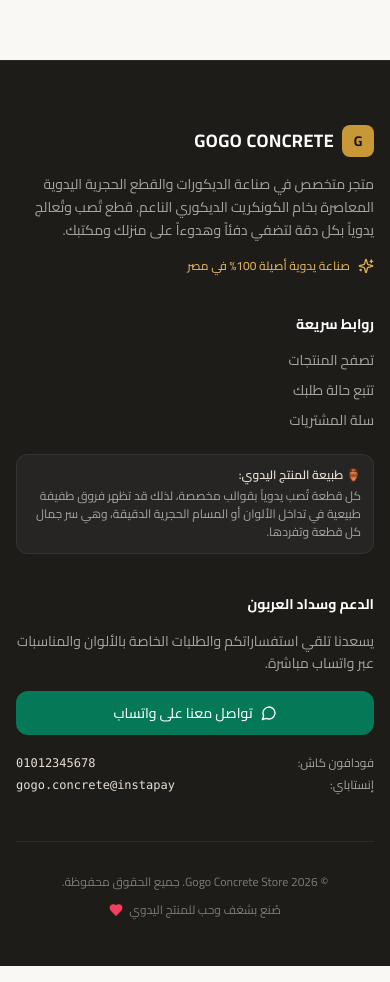
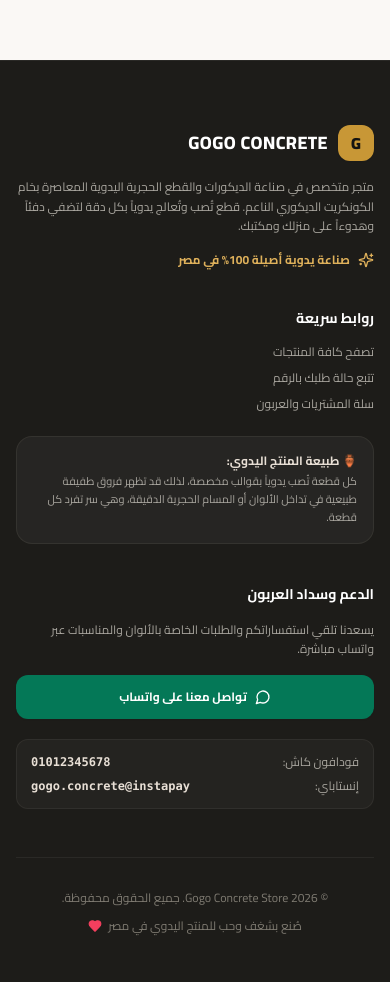
Before and after one commit to moraamasr7/GoGo_Store, a Next.js app: page / in a window 390 px wide. Shown: the part 2340-3322 px from the top of the page. Built offline with nearby package versions, Linux system fonts and the light colour scheme; no server answers; the database is empty.

Commit message:
style(ux): polish typography, touch feedback, and responsive layout for human-centered UX

```diff
--- a/components/layout/Footer.tsx
+++ b/components/layout/Footer.tsx
@@ -9,22 +9,22 @@
   const whatsappUrl = generateWhatsAppInquiryUrl(settings.whatsapp_number);
 
   return (
-    <footer className="bg-stone-900 text-stone-300 pt-16 pb-12 mt-20 border-t border-stone-800">
+    <footer className="bg-stone-900 dark:bg-stone-950 text-stone-300 pt-16 pb-12 mt-20 border-t border-stone-800 dark:border-stone-800/80 transition-colors">
       <div className="max-w-6xl mx-auto px-4 sm:px-6">
         <div className="grid grid-cols-1 md:grid-cols-3 gap-10 pb-12 border-b border-stone-800">
 
           {/* Brand & Handmade statement */}
           <div>
-            <div className="flex items-center gap-2 mb-4">
-              <div className="w-8 h-8 rounded-lg bg-brass-500 flex items-center justify-center text-stone-950 font-bold text-sm">
+            <div className="flex items-center gap-2.5 mb-4">
+              <div className="w-9 h-9 rounded-xl bg-brass-500 flex items-center justify-center text-stone-950 font-black text-base shadow-sm">
                 G
               </div>
-              <h3 className="font-bold text-white text-lg tracking-wide">GOGO CONCRETE</h3>
+              <h3 className="font-extrabold text-white text-lg tracking-wide">GOGO CONCRETE</h3>
             </div>
-            <p className="text-stone-400 text-sm leading-relaxed mb-4">
+            <p className="text-stone-400 text-xs sm:text-sm leading-relaxed mb-4">
               متجر متخصص في صناعة الديكورات والقطع الحجرية اليدوية المعاصرة بخام الكونكريت الديكوري الناعم. قطع تُصب وتُعالج يدوياً بكل دقة لتضفي دفئاً وهدوءاً على منزلك ومكتبك.
             </p>
-            <div className="flex items-center gap-2 text-xs text-brass-400 font-medium">
+            <div className="flex items-center gap-2 text-xs text-brass-400 font-bold">
               <Sparkles className="w-4 h-4" />
               <span>صناعة يدوية أصيلة 100% في مصر</span>
             </div>
@@ -33,28 +33,28 @@
           {/* Quick Links & Policy */}
           <div>
             <h4 className="font-bold text-white text-sm mb-4">روابط سريعة</h4>
-            <ul className="space-y-2.5 text-sm text-stone-400">
+            <ul className="space-y-2.5 text-xs sm:text-sm text-stone-400">
               <li>
-                <Link href="/products" className="hover:text-sand-100 transition-colors">
-                  تصفح المنتجات
+                <Link href="/products" className="hover:text-sand-100 dark:hover:text-brass-300 transition-colors">
+                  تصفح كافة المنتجات
                 </Link>
               </li>
               <li>
-                <Link href="/order/track" className="hover:text-sand-100 transition-colors">
-                  تتبع حالة طلبك
+                <Link href="/order/track" className="hover:text-sand-100 dark:hover:text-brass-300 transition-colors">
+                  تتبع حالة طلبك بالرقم
                 </Link>
               </li>
               <li>
-                <Link href="/cart" className="hover:text-sand-100 transition-colors">
-                  سلة المشتريات
+                <Link href="/cart" className="hover:text-sand-100 dark:hover:text-brass-300 transition-colors">
+                  سلة المشتريات والعربون
                 </Link>
               </li>
             </ul>
 
-            <div className="mt-6 p-3 rounded-xl bg-stone-800/80 border border-stone-700/60 text-xs text-stone-300">
-              <p className="font-semibold text-sand-200 mb-1">🏺 طبيعة المنتج اليدوي:</p>
-              <p className="leading-normal text-stone-400">
-                كل قطعة تُصب يدوياً بقوالب مخصصة، لذلك قد تظهر فروق طفيفة طبيعية في تداخل الألوان أو المسام الحجرية الدقيقة، وهي سر جمال كل قطعة وتفردها.
+            <div className="mt-6 p-4 rounded-2xl bg-stone-800/80 dark:bg-stone-900 border border-stone-700/60 text-xs text-stone-300 space-y-1">
+              <p className="font-bold text-sand-200 dark:text-brass-400">🏺 طبيعة المنتج اليدوي:</p>
+              <p className="leading-relaxed text-stone-400 text-[11px]">
+                كل قطعة تُصب يدوياً بقوالب مخصصة، لذلك قد تظهر فروق طفيفة طبيعية في تداخل الألوان أو المسام الحجرية الدقيقة، وهي سر تفرد كل قطعة.
               </p>
             </div>
           </div>
@@ -62,7 +62,7 @@
           {/* Customer Support & Payment */}
           <div>
             <h4 className="font-bold text-white text-sm mb-4">الدعم وسداد العربون</h4>
-            <p className="text-sm text-stone-400 mb-4 leading-relaxed">
+            <p className="text-xs sm:text-sm text-stone-400 mb-4 leading-relaxed">
               يسعدنا تلقي استفساراتكم والطلبات الخاصة بالألوان والمناسبات عبر واتساب مباشرة.
             </p>
 
@@ -70,20 +70,20 @@
               href={whatsappUrl}
               target="_blank"
               rel="noopener noreferrer"
-              className="inline-flex items-center justify-center gap-2 w-full py-3 px-4 rounded-xl bg-emerald-700 hover:bg-emerald-600 text-white font-medium text-sm transition-colors shadow-sm"
+              className="inline-flex items-center justify-center gap-2 w-full py-3.5 px-4 rounded-xl bg-emerald-700 hover:bg-emerald-600 text-white font-bold text-xs sm:text-sm transition-all shadow-sm active:scale-95"
             >
               <MessageCircle className="w-4 h-4" />
               <span>تواصل معنا على واتساب</span>
             </a>
 
-            <div className="mt-5 text-xs text-stone-400 space-y-1.5">
-              <div className="flex justify-between">
+            <div className="mt-5 text-xs text-stone-400 space-y-2 bg-stone-800/60 dark:bg-stone-900 p-3.5 rounded-xl border border-stone-700/50">
+              <div className="flex justify-between items-center">
                 <span>فودافون كاش:</span>
-                <span className="font-mono text-sand-200" dir="ltr">{settings.vodafone_cash}</span>
+                <span className="font-mono font-bold text-sand-200 dark:text-white" dir="ltr">{settings.vodafone_cash}</span>
               </div>
-              <div className="flex justify-between">
+              <div className="flex justify-between items-center">
                 <span>إنستاباي:</span>
-                <span className="font-mono text-sand-200" dir="ltr">{settings.instapay}</span>
+                <span className="font-mono font-bold text-sand-200 dark:text-white" dir="ltr">{settings.instapay}</span>
               </div>
             </div>
           </div>
@@ -94,7 +94,7 @@
         <div className="pt-8 flex flex-col sm:flex-row items-center justify-between text-xs text-stone-500 gap-3">
           <p>© {new Date().getFullYear()} Gogo Concrete Store. جميع الحقوق محفوظة.</p>
           <div className="flex items-center gap-1.5">
-            <span>صُنع بشغف وحب للمنتج اليدوي</span>
+            <span>صُنع بشغف وحب للمنتج اليدوي في مصر</span>
             <Heart className="w-3.5 h-3.5 text-rose-500 fill-rose-500" />
           </div>
         </div>
```
